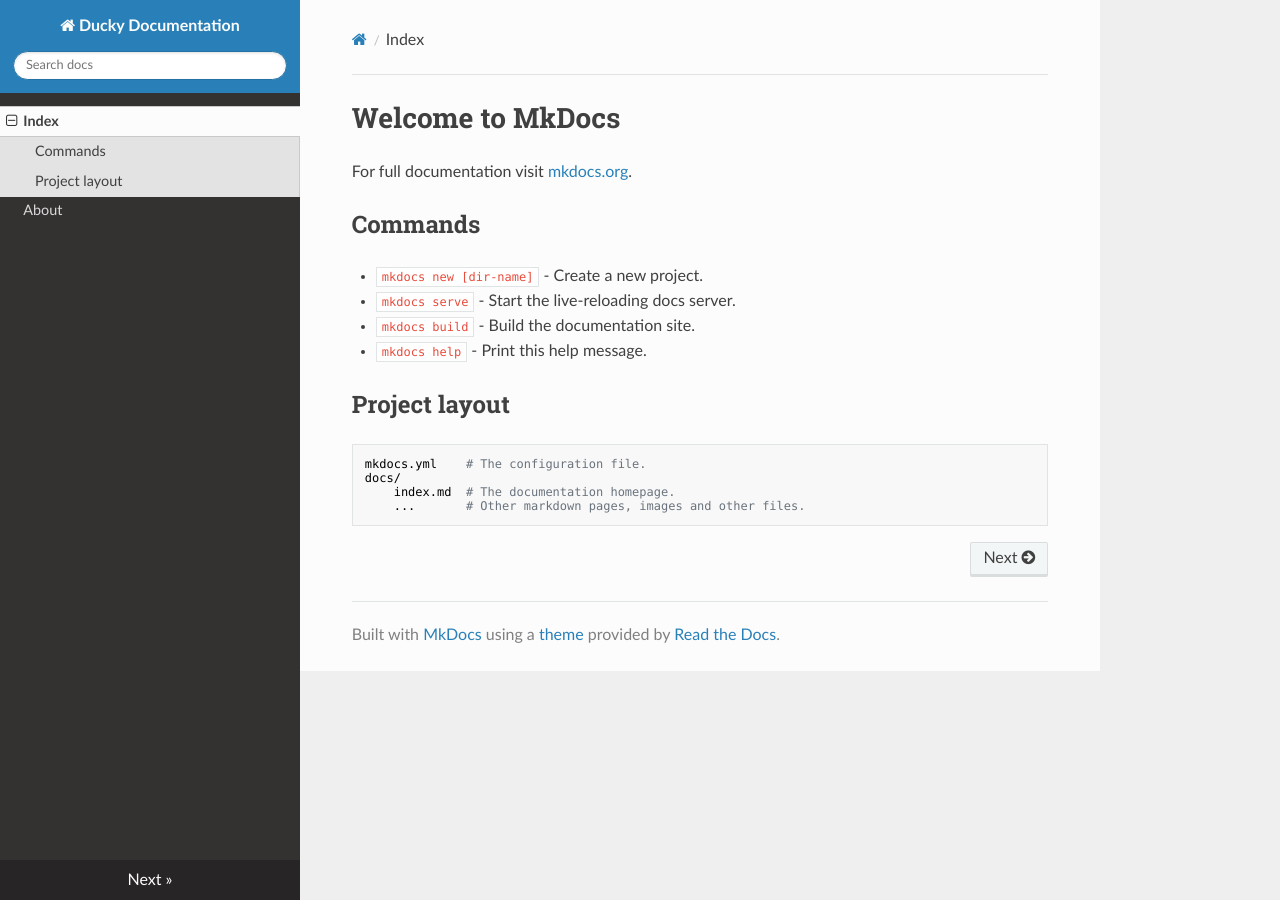
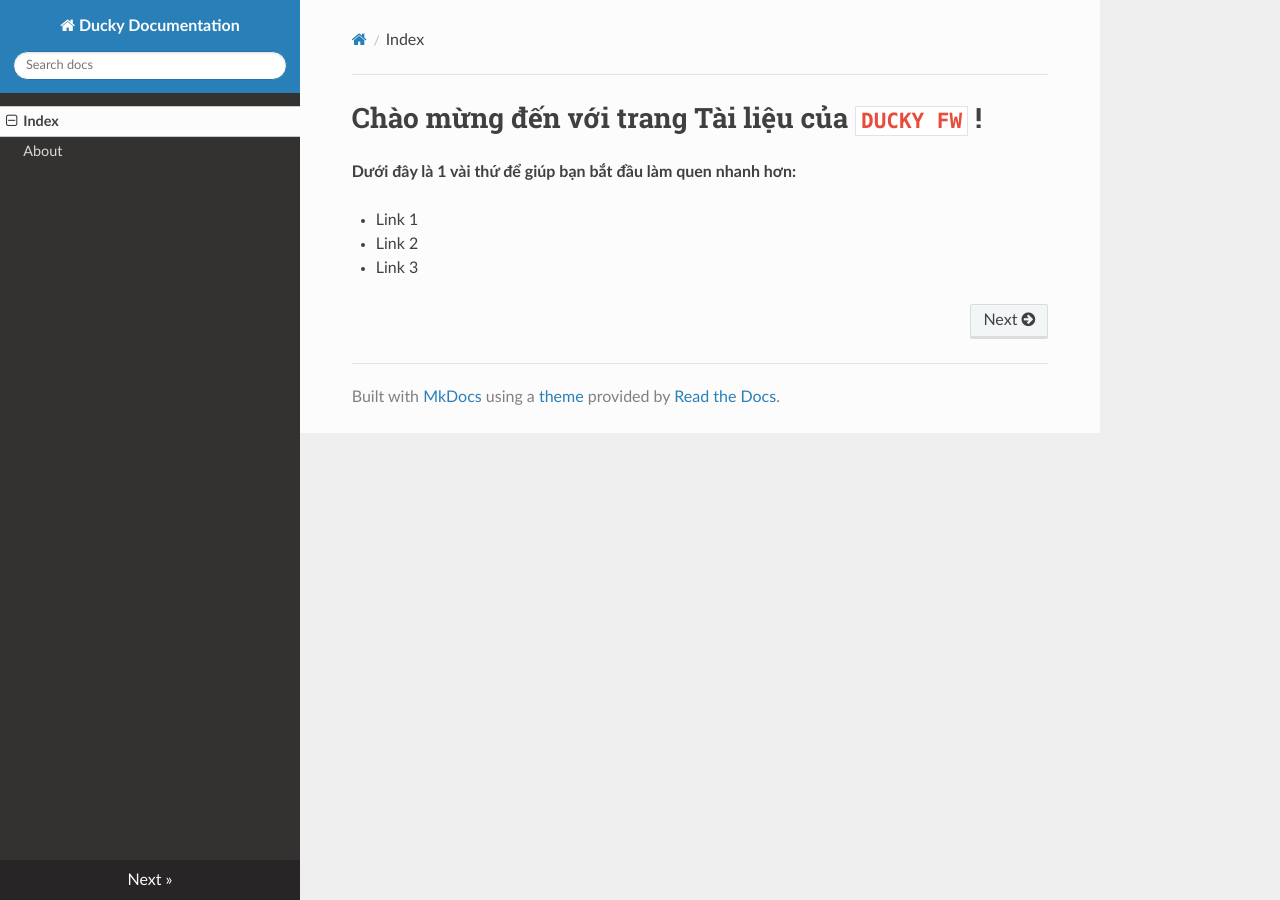
Before and after one commit to dp0613/duckydocs, an MkDocs documentation site: the page built from docs/index.md, in a window 1280 px wide. Built offline with MkDocs 1.6.1, drawn with Linux system fonts in a browser that asks for light colours; nearby versions of some CDN libraries; old or Windows-style settings are respelled for this version of MkDocs.

Commit message:
add welcome page

```diff
--- a/docs/index.md
+++ b/docs/index.md
@@ -1,17 +1,7 @@
-# Welcome to MkDocs
+# Chào mừng đến với trang Tài liệu của `DUCKY FW` ! #
 
-For full documentation visit [mkdocs.org](http://mkdocs.org).
+**Dưới đây là 1 vài thứ để giúp bạn bắt đầu làm quen nhanh hơn:**
 
-## Commands
-
-* `mkdocs new [dir-name]` - Create a new project.
-* `mkdocs serve` - Start the live-reloading docs server.
-* `mkdocs build` - Build the documentation site.
-* `mkdocs help` - Print this help message.
-
-## Project layout
-
-    mkdocs.yml    # The configuration file.
-    docs/
-        index.md  # The documentation homepage.
-        ...       # Other markdown pages, images and other files.
+- Link 1
+- Link 2
+- Link 3
```
Also changed, not shown: site/index.html, site/mkdocs/search_index.json.
